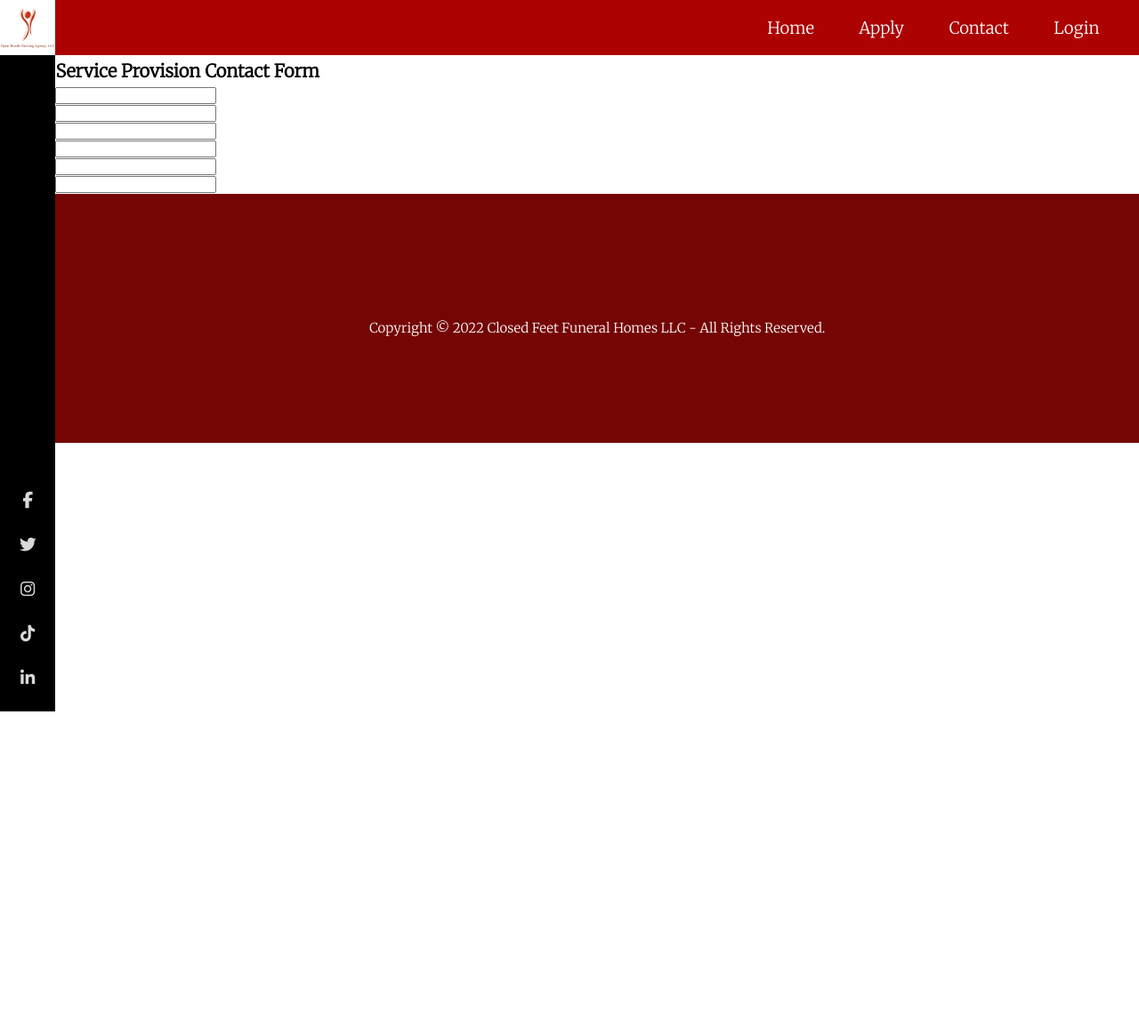
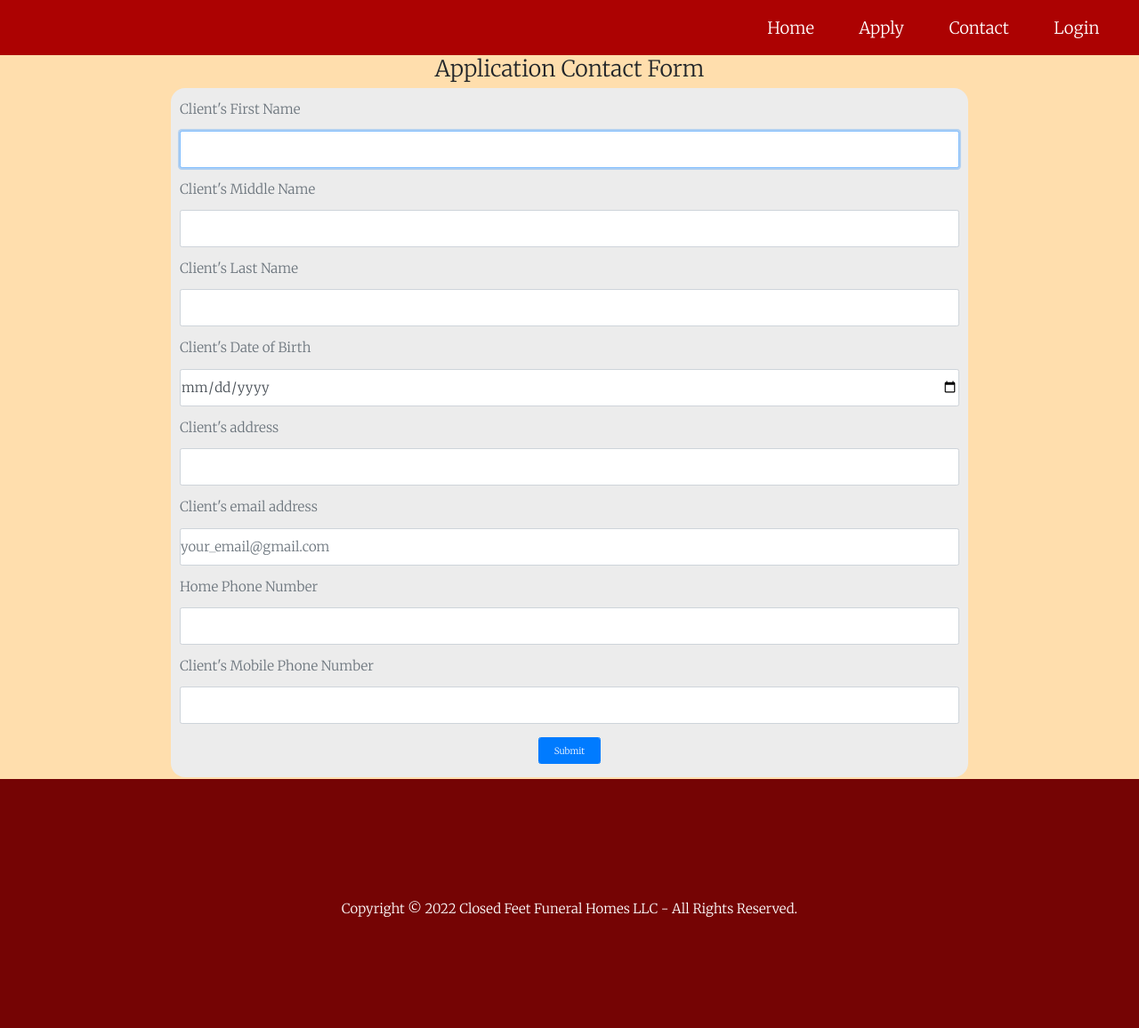
Before and after one commit to JMcc888/closed-feet, a Node server app: page /apply/employee in a window 1280 px wide. Shown: the whole page at 89% size. Before the commit the page ends 800 px from the top, so only its background shows below. Run offline with Node 20, Linux system fonts and the light colour scheme; some libraries are stand-ins or nearby versions.

Commit message:
Job application functionality

```diff
--- a/app.js
+++ b/app.js
@@ -55,11 +55,13 @@ const userRoutes = require('./routes/user_routes')
 const clientApplicationRoutes = require('./routes/application_routes')
 const messageRoutes = require('./routes/message_routes')
 const userCRUDRoutes = require('./routes/DBuser_routes')
+const jobApplicationRoutes = require('./routes/job_routes')
 
 // Use Routes
 app.use("/", homePageRoutes);
 app.use('/users', userRoutes)
 app.use('/applications', clientApplicationRoutes)
+app.use('/job-applications', jobApplicationRoutes)
 app.use('/messages', messageRoutes)
 app.use('/user-settings', userCRUDRoutes)
 
--- a/routes/message_routes.js
+++ b/routes/message_routes.js
@@ -1,7 +1,7 @@
 const express = require("express");
 const router = express.Router();
 
-// Message post is handled in homepageroutes
+// Message post is handled in homepage routes
 const { getMessage, getMessages, deleteMessage } = require('../controllers/message_controller')
 
 const auth = require('../middleware/admin')
--- /dev/null
+++ b/views/pages/admin_pages/job_show.ejs
@@ -0,0 +1 @@
+<h1><%= form.First %></h1>
--- a/views/pages/homepages/apply_employee.ejs
+++ b/views/pages/homepages/apply_employee.ejs
@@ -1,13 +1,112 @@
-<%- include('../partials/headers&footers/header') %>
+<%- include('../partials/headers&footers/bootstrap-header') %>
 <%- include('../partials/navs/apply_nav') %>
-<h1>Service Provision Contact Form</h1>
-<form action="">
-    <p></p><input type="text">
-    <p></p><input type="text">
-    <p></p><input type="text">
-    <p></p><input type="text">
-    <p></p><input type="text">
-    <p></p><input type="text">
 
-</form>
+<div class="apply-client-form-wrap">
+<h1>Application Contact Form</h1>
+
+    <form
+        class="add-user-form"
+        action="/job-applications"
+        method="POST"
+      >
+        <small id="passwordHelpInline" class="text-muted">
+            Client's First Name
+        </small>
+        <input
+          type="text"
+          class="form-control"
+          name="First"
+          value=""
+          autofocus
+        />
+
+        <small id="passwordHelpInline" class="text-muted">
+            Client's Middle Name
+          </small>
+          <input
+            type="text"
+            class="form-control"
+            name="Middle"
+            value=""
+            autofocus
+          />
+
+        <small id="passwordHelpInline" class="text-muted">
+          Client's Last Name
+        </small>
+
+        <input
+          type="text"
+          class="form-control"
+          name="Last"
+          value=""
+          autofocus
+        />
+
+        <small id="passwordHelpInline" class="text-muted">
+            Client's Date of Birth
+          </small>
+
+          <input
+            type="date"
+            class="form-control"
+            name="DOB"
+            value=""
+            autofocus
+          />
+
+          <small id="passwordHelpInline" class="text-muted">
+            Client's address
+          </small>
+
+          <input
+            type="text"
+            class="form-control"
+            name="Address"
+            value=""
+            autofocus
+          />
+
+          <small id="passwordHelpInline" class="text-muted">
+            Client's email address
+          </small>
+
+          <input
+            type="email"
+            class="form-control"
+            name="Email"
+            value=""
+            autofocus
+            placeholder="your_email@gmail.com"
+          />
+
+          <small id="passwordHelpInline" class="text-muted">
+            Home Phone Number
+          </small>
+
+          <input
+            type="text"
+            class="form-control"
+            name="HomePhone"
+            value=""
+            autofocus
+          />
+
+          <small id="passwordHelpInline" class="text-muted">
+            Client's Mobile Phone Number
+          </small>
+
+          <input
+            type="text"
+            class="form-control"
+            name="MobilePhone"
+            value=""
+            autofocus
+          />
+
+        <button type="button submit" class="btn btn-primary form-control">
+          Submit
+        </button>
+      </form>
+</div>
 <%- include('../partials/headers&footers/footer') %>
```
Also changed, not shown: controllers/job_controller.js (+80 -0 lines), models/Job.js (+7 -1 lines), routes/job_routes.js (+14 -0 lines), views/pages/admin_pages/jobs.ejs (added, +28 -0 lines), routes/calendar_routes.js (deleted).
